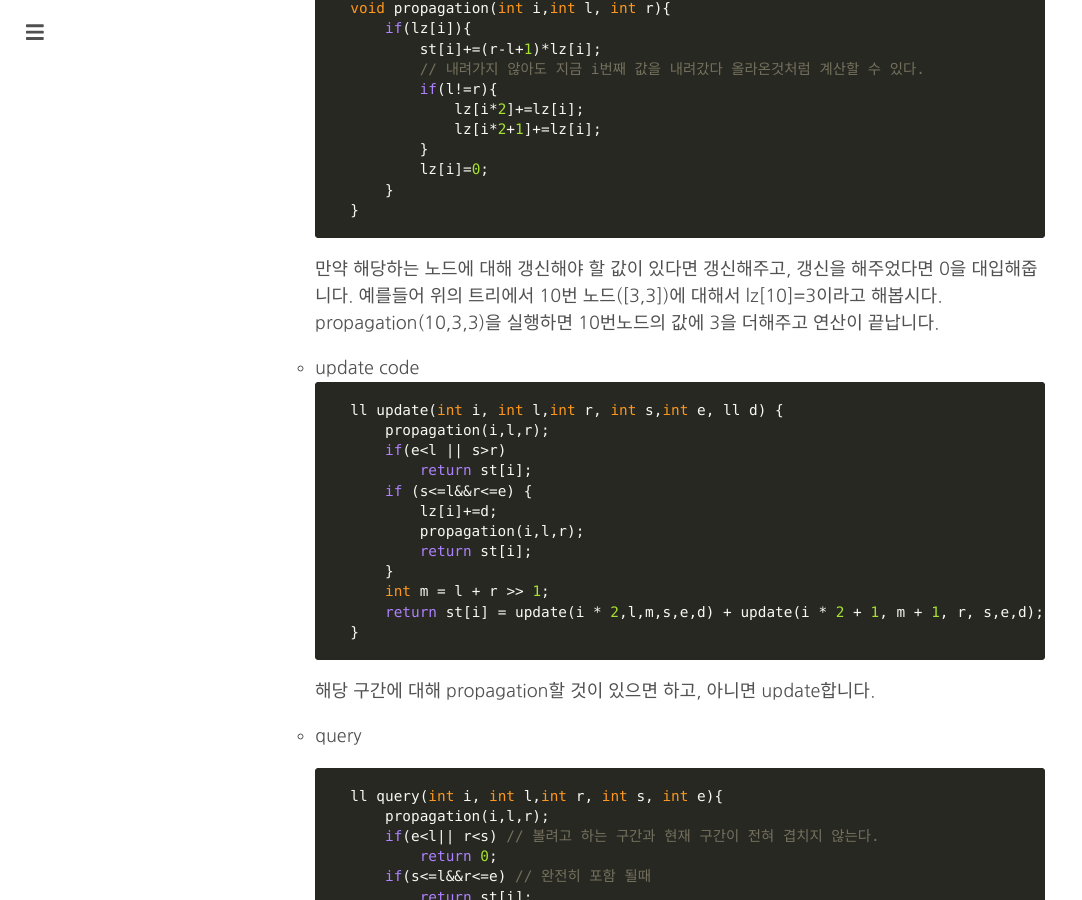
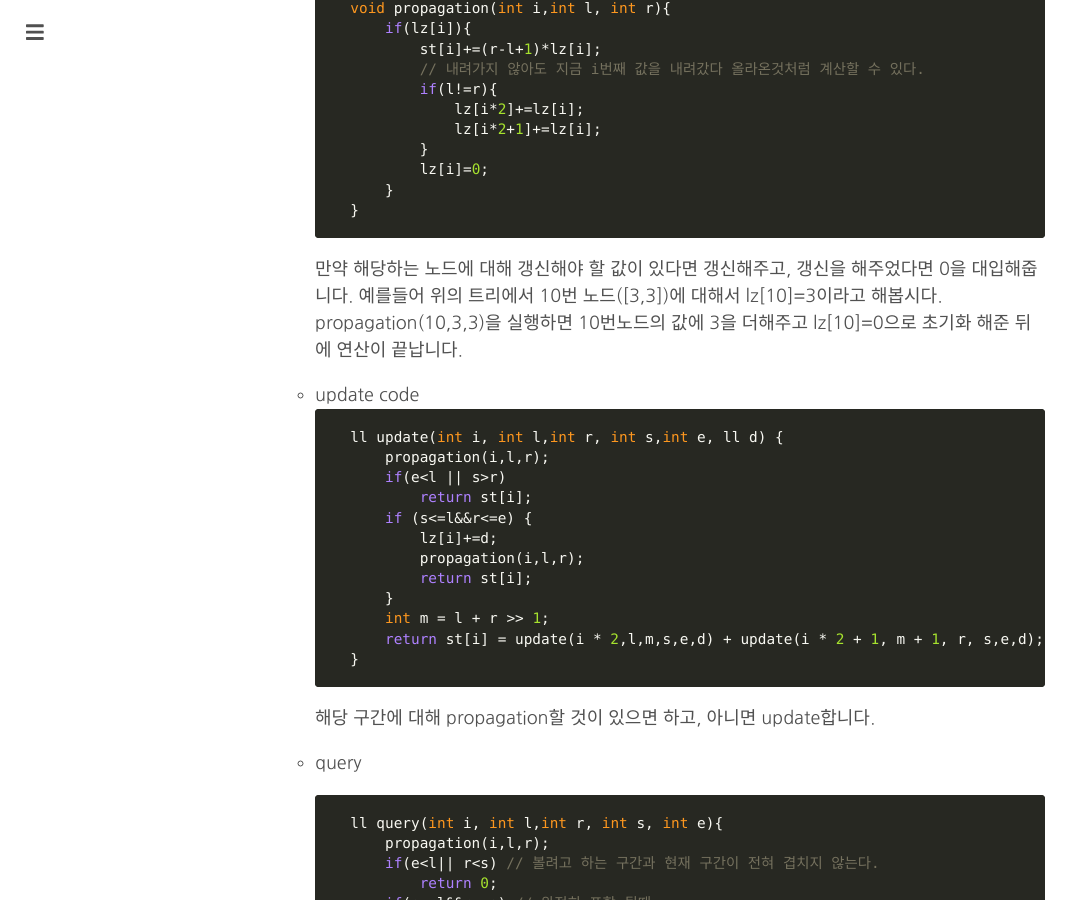
Before and after one commit to changhyeonnam/changhyeonnam.github.io, a Jekyll site: the page built from _posts/2021/2021-11-06-segment_tree.md, in a window 1280 px wide and 900 px high, scrolled down 4971 px. Shown: the whole window, without its empty margins (0-1082 px from the left). Built offline with Jekyll 4.4.1, drawn with Linux system fonts in a browser that asks for light colours; nearby versions of some CDN libraries; formulas are drawn with MathJax 3; comment, search, counter and statistics services are not loaded.

Commit message:
Update 2021-11-06-segment_tree.md

````diff
--- a/_posts/2021/2021-11-06-segment_tree.md
+++ b/_posts/2021/2021-11-06-segment_tree.md
@@ -207,7 +207,7 @@
         }
         ```
 
-        만약 해당하는 노드에 대해 갱신해야 할 값이 있다면 갱신해주고, 갱신을 해주었다면 0을 대입해줍니다. 예를들어 위의 트리에서 10번 노드([3,3])에 대해서 lz[10]=3이라고 해봅시다. propagation(10,3,3)을 실행하면 10번노드의 값에 3을 더해주고 연산이 끝납니다.
+        만약 해당하는 노드에 대해 갱신해야 할 값이 있다면 갱신해주고, 갱신을 해주었다면 0을 대입해줍니다. 예를들어 위의 트리에서 10번 노드([3,3])에 대해서 lz[10]=3이라고 해봅시다. propagation(10,3,3)을 실행하면 10번노드의 값에 3을 더해주고 lz[10]=0으로 초기화 해준 뒤에 연산이 끝납니다.
 
     - update code
         ```cpp
````
